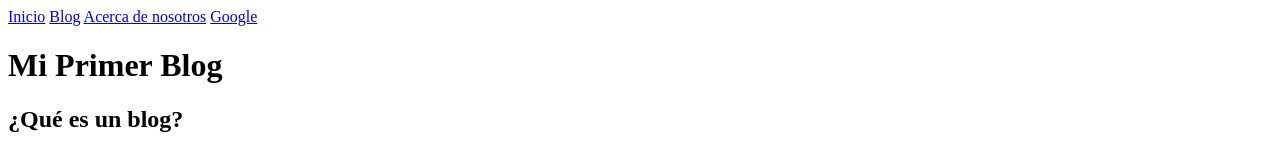
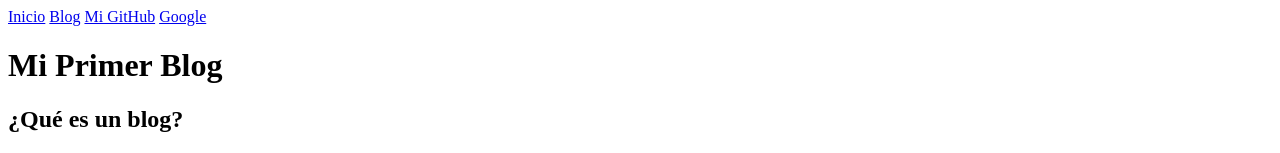
Before and after one commit to juliofleitas/mi_blog, a plain HTML site: page index.html in a window 1280 px wide. Shown: the top 153 px of the page. Drawn offline with Linux system fonts and the light colour scheme.

Commit message:
Cambio de about

```diff
--- a/index.html
+++ b/index.html
@@ -7,7 +7,7 @@
     <nav>
       <a href="#">Inicio</a>
       <a href="#">Blog</a>
-      <a href="about_us.html">Acerca de nosotros</a>
+      <a href="https://github.com/juliofleitas">Mi GitHub</a>
       <a href="https://www.google.com">Google</a>
     </nav>
 
```
